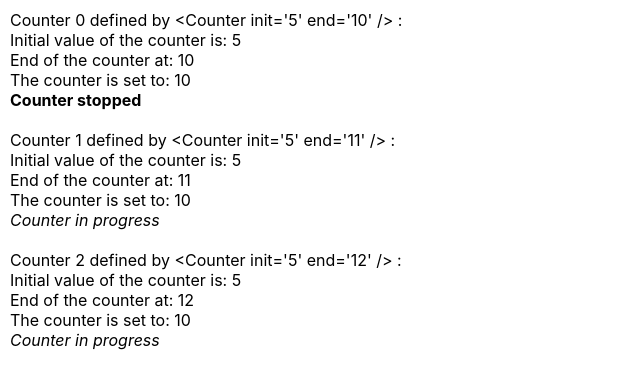
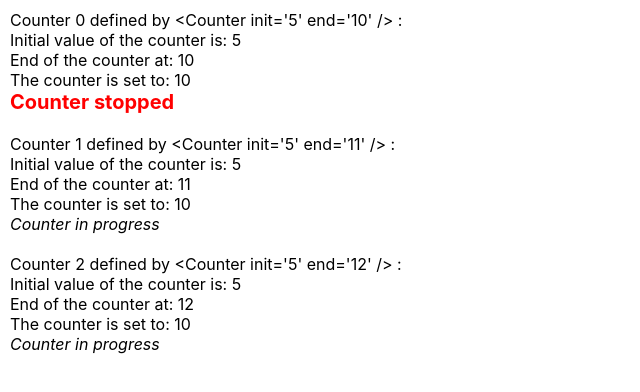
Before and after one commit to shaghab/reactapp, a React (Create React App) app: page / in a window 1280 px wide. Shown: the top 392 px of the page, without its empty margins (0-640 px from the left). Built offline with nearby package versions, Linux system fonts and the light colour scheme.

Commit message:
Style "Counter stopped" message with red color and increased font size

```diff
--- a/src/Counter.js
+++ b/src/Counter.js
@@ -28,7 +28,9 @@ function Counter({ init, end }) {
       The counter is set to: {count}
       <br />
       {end && count >= end ? (
-        <b>Counter stopped</b>
+        <b style={{ color: 'red', fontSize: '20px' }}>
+          Counter stopped
+        </b>
       ) : (
         <i>Counter in progress</i>
       )}
```
